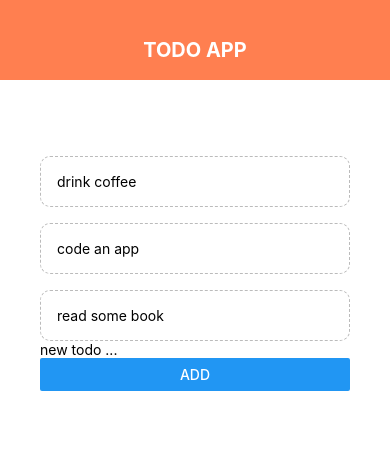
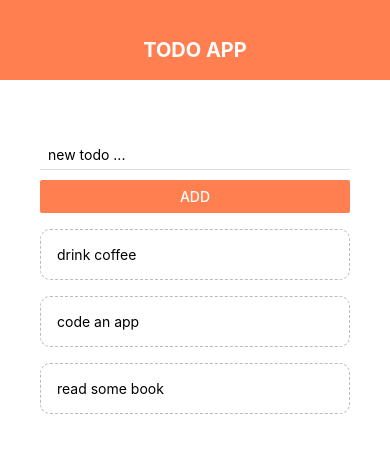
Before and after one commit to philippe76/Native-ToDoList, a React Native app: screen / in a window 390 px wide. Shown: the top 452 px of the page. Built offline with nearby package versions, Linux system fonts and the light colour scheme.

Commit message:
Improve addTodo function

```diff
--- a/App.js
+++ b/App.js
@@ -19,9 +19,8 @@ export default function App() {
   }
 
   const addItem = input => {
-    console.log(input);
     setTodos(prevState => {
-      return [...prevState, {text: input, key: input}]
+      return [{text: input, key: Math.random().toString()}, ...prevState]
     })
   }
 
@@ -29,11 +28,11 @@ export default function App() {
     <View style={styles.container}>
       <Header />
       <View style={styles.content}>
+      <Addtodo onAdd={addItem}/>
           <FlatList
             data={todos}
             renderItem={({item}) => <TodoItem item={item.text} onDelete={()=>deleteItem(item.key)}/>}
           />
-          <Addtodo onAdd={addItem}/>
       </View>
     </View>
   );
--- a/components/Addtodo.js
+++ b/components/Addtodo.js
@@ -1,24 +1,40 @@
 import React, { useState } from 'react';
 import {StyleSheet, View, TextInput, Button} from 'react-native';
 
-const Addtodo = props => {
+
+const Addtodo = ({onAdd}) => {
 
     const [input, setInput] = useState('');
 
-    const changHandler = val => {
+    const changeHandler = val => {
         setInput(val);
     }
 
     return (
         <View style={styles.container}>
-            <TextInput placeholder='new todo ...' onChangeText={changHandler}/>
-            <Button title='Add' onPress={()=> {props.onAdd(input)}}/>
+            <TextInput
+                style={styles.input}
+                placeholder='new todo ...'
+                onChangeText={changeHandler}
+                value={input}
+            />
+            <Button title='Add' color='coral' onPress={()=> {
+                {onAdd(input)};
+                setInput('');
+            }}
+            />
         </View>
     )
 }
 
 const styles = StyleSheet.create({
-
+    input: {
+        marginBottom: 10,
+        paddingHorizontal: 8,
+        paddingVertical: 6,
+        borderBottomWidth: 1,
+        borderBottomColor: '#ddd'
+    }
 })
 
 export default Addtodo;
```
